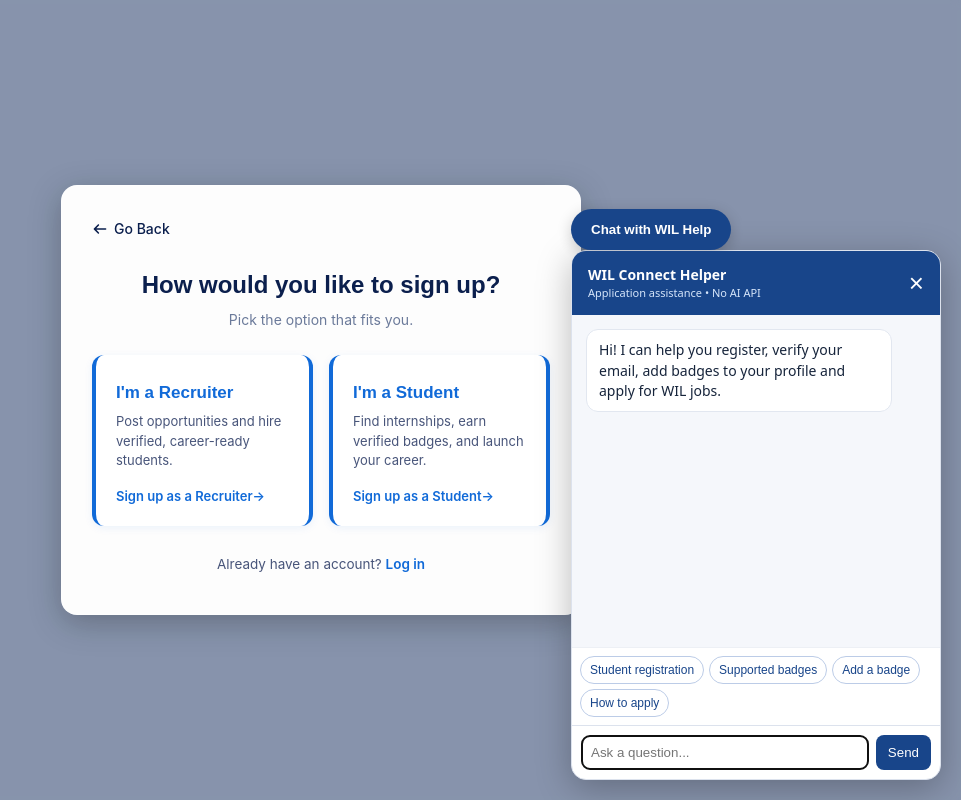
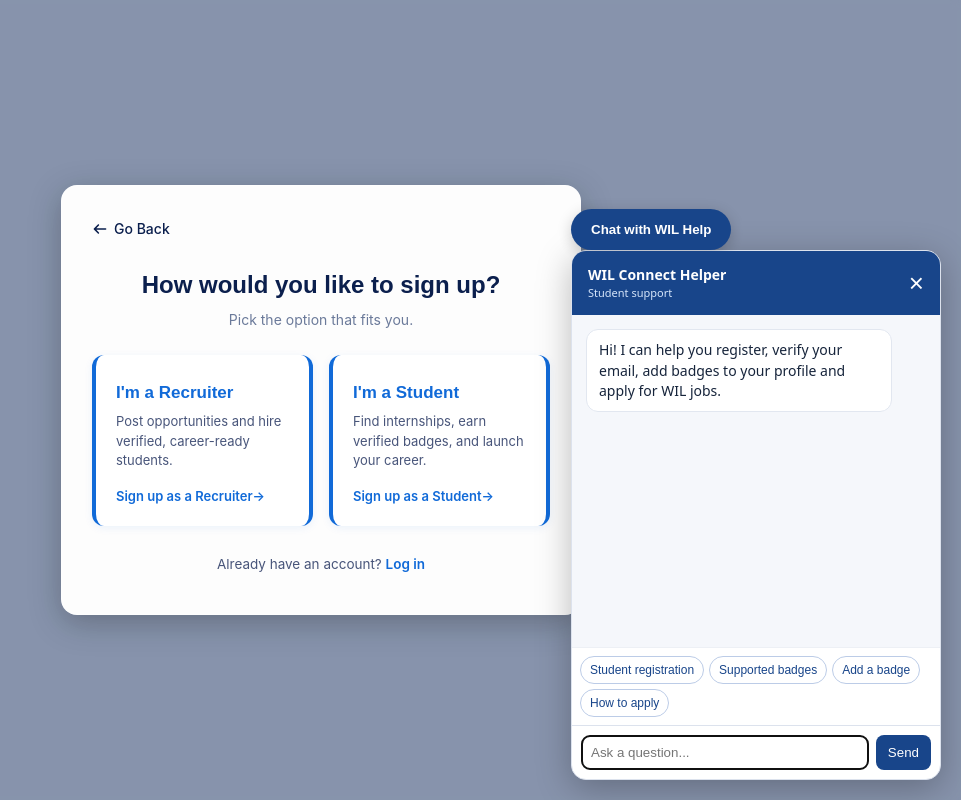
Before and after one commit to jody79154/fixwil, a PHP site: page /wil_connect/register.php in a window 1280 px wide, after a click on "Chat with WIL Help". Shown: the whole page, without its empty margins (319-1280 px from the left). Run offline with PHP 8.4, Linux system fonts and the light colour scheme.

Commit message:
Remove chatbot implementation details from visible header

```diff
--- a/student/chat_widget.php
+++ b/student/chat_widget.php
@@ -6,7 +6,7 @@ $wilChatBase = isset($wilChatBase) ? $wilChatBase : '../';
 <div id="wil-chat" class="wil-chat" data-endpoint="<?php echo htmlspecialchars($wilChatBase, ENT_QUOTES); ?>chatbot.php">
   <button id="wil-chat-toggle" class="wil-chat-toggle" type="button" aria-controls="wil-chat-panel" aria-expanded="false" aria-label="Open WIL Help">Chat with WIL Help</button>
   <section id="wil-chat-panel" class="wil-chat-panel" hidden aria-label="WIL Connect Helper">
-    <header class="wil-chat-header"><div><strong>WIL Connect Helper</strong><small>Application assistance • No AI API</small></div><button id="wil-chat-close" type="button" aria-label="Close chatbot">×</button></header>
+    <header class="wil-chat-header"><div><strong>WIL Connect Helper</strong><small>Student support</small></div><button id="wil-chat-close" type="button" aria-label="Close chatbot">×</button></header>
     <div id="wil-chat-history" class="wil-chat-history" role="log" aria-live="polite"><p class="wil-chat-bot">Hi! I can help you register, verify your email, add badges to your profile and apply for WIL jobs.</p></div>
     <div id="wil-chat-suggestions" class="wil-chat-suggestions">
       <button type="button" data-question="How do I register as a student?">Student registration</button>
```
